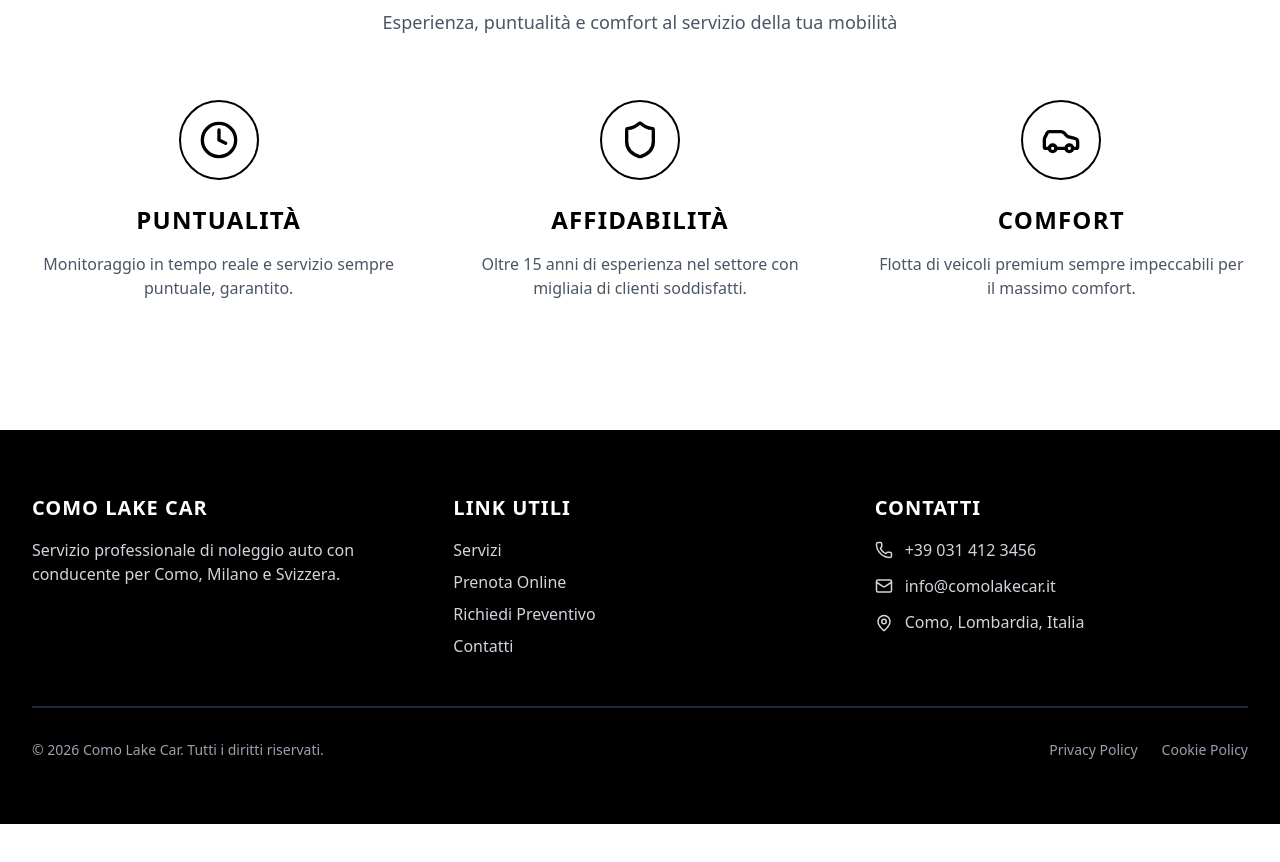
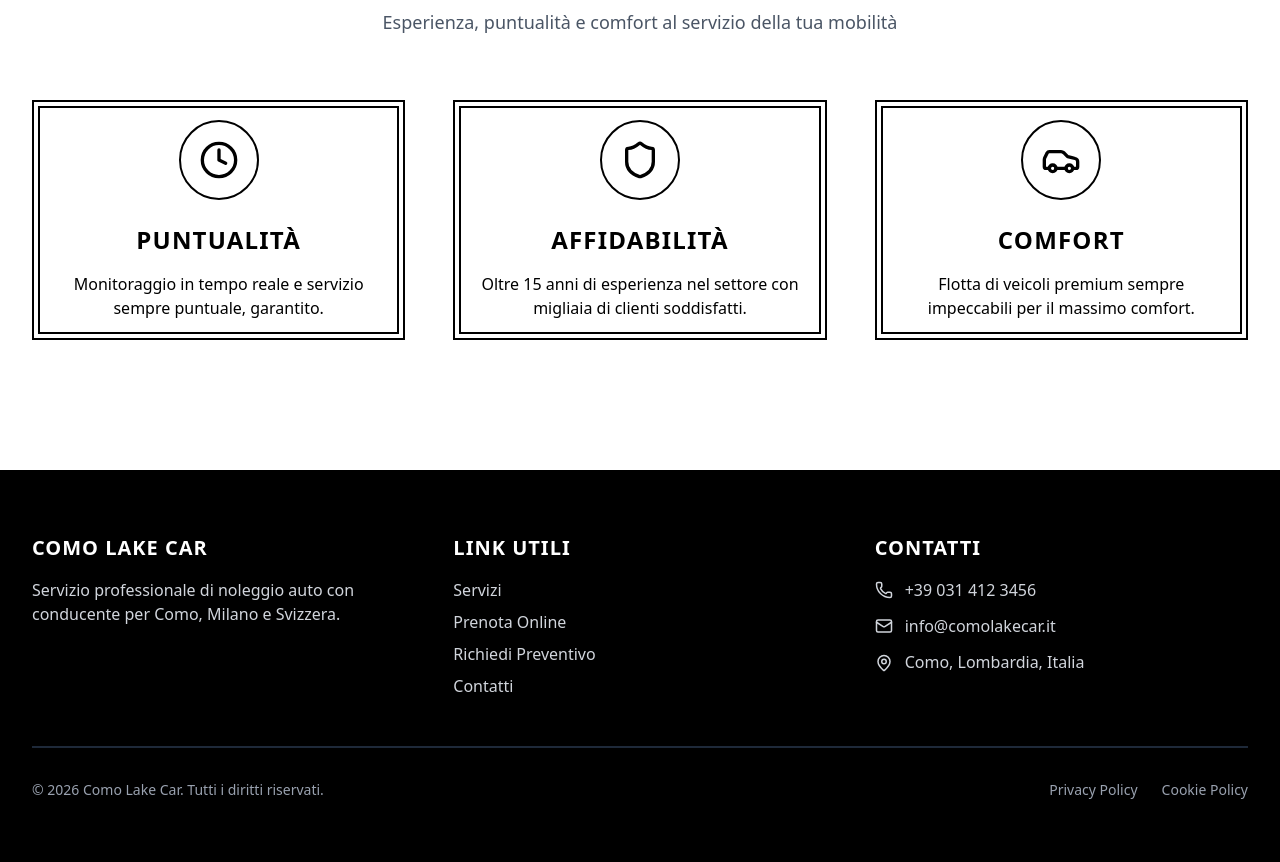
Before and after one commit to jaderdaniotti/LakeComoInCar, a Next.js app: page / in a window 1280 px wide. Shown: the part 2444-3306 px from the top of the page. Before the commit the page ends 3268 px from the top, so only its background shows below. Built offline with nearby package versions, Linux system fonts and the light colour scheme.

Commit message:
card finali

```diff
--- a/app/globals.css
+++ b/app/globals.css
@@ -79,3 +79,12 @@ body {
   transform: translateY(-25px);
   box-shadow: 0 12px 24px -4px rgba(255, 255, 255, 0.25);
 }
+
+.hovercolor{
+  transition: all 0.3s ease-in-out;
+}
+.hovercolor:hover{
+  background: black;
+  color: white;
+  transform: scale(0.95);
+}
--- a/app/page.tsx
+++ b/app/page.tsx
@@ -175,42 +175,47 @@ export default function Home() {
         </div>
 
         <div className="grid grid-cols-1 md:grid-cols-3 gap-12">
-          <div className="text-center">
+          <div className="border-2 p-1 ">
+            <div className="text-center border-2 border-black p-3 hovercolor">
               <div className="w-20 h-20 border-2 border-black rounded-full flex items-center justify-center mx-auto mb-6">
-              <Clock className="w-10 h-10 text-black" />
+                <Clock className="w-10 h-10 " />
               </div>
-            <h3 className="text-2xl font-bold mb-4 text-black uppercase tracking-wider">
+              <h3 className="text-2xl font-bold mb-4  uppercase tracking-wider">
                 Puntualità
               </h3>
-            <p className="text-gray-600">
-              Monitoraggio in tempo reale e servizio sempre puntuale, garantito.
+              <p className="">
+                Monitoraggio in tempo reale e servizio sempre puntuale,
+                garantito.
               </p>
             </div>
-
-          <div className="text-center">
+          </div>
+          <div className="border-2 p-1">
+            <div className="text-center border-2 border-black p-3 hovercolor">
               <div className="w-20 h-20 border-2 border-black rounded-full flex items-center justify-center mx-auto mb-6">
-              <Shield className="w-10 h-10 text-black" />
+                <Shield className="w-10 h-10 " />
               </div>
-            <h3 className="text-2xl font-bold mb-4 text-black uppercase tracking-wider">
+              <h3 className="text-2xl font-bold mb-4  uppercase tracking-wider">
                 Affidabilità
               </h3>
-            <p className="text-gray-600">
+              <p className="">
                 Oltre 15 anni di esperienza nel settore con migliaia di clienti
                 soddisfatti.
               </p>
             </div>
-
-          <div className="text-center">
+          </div>
+          <div className="border-2 p-1">
+            <div className="text-center border-2 border-black p-3 hovercolor">
               <div className="w-20 h-20 border-2 border-black rounded-full flex items-center justify-center mx-auto mb-6">
-              <Car className="w-10 h-10 text-black" />
+                <Car className="w-10 h-10 " />
               </div>
-            <h3 className="text-2xl font-bold mb-4 text-black uppercase tracking-wider">
+              <h3 className="text-2xl font-bold mb-4  uppercase tracking-wider">
                 Comfort
               </h3>
-            <p className="text-gray-600">
+              <p className="">
                 Flotta di veicoli premium sempre impeccabili per il massimo
                 comfort.
               </p>
+            </div>
           </div>
         </div>
       </SectionWrapper>
```
Lines whose indentation alone changed are shown as unchanged.
